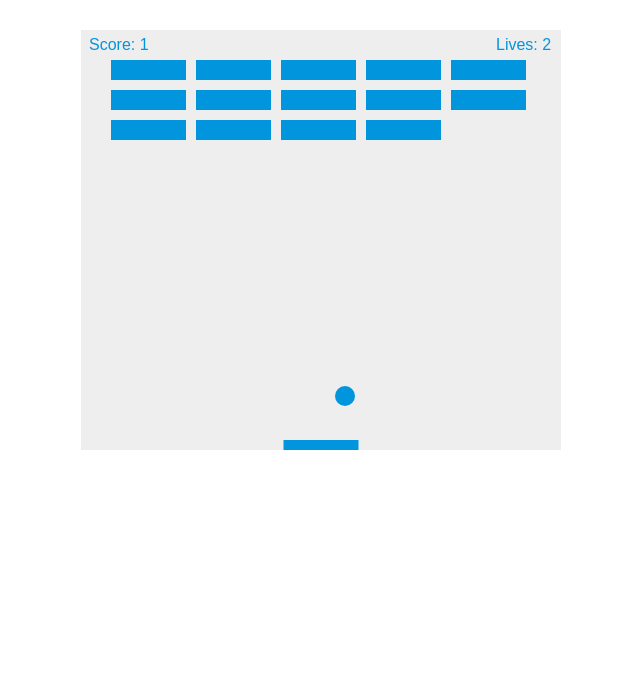
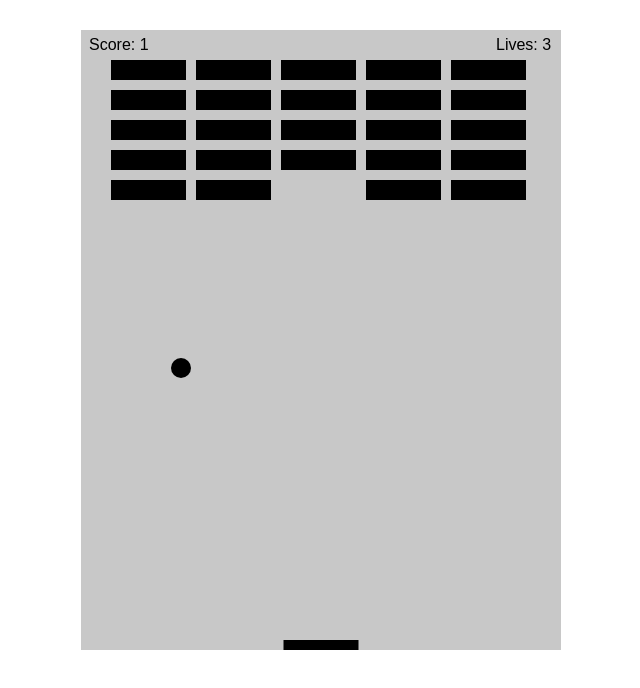
Before and after one commit to MitchPateman/brickr, a plain HTML site: page index.html in a window 1280 px wide. Shown: the whole page, without its empty margins (319-959 px from the left). Drawn offline with Linux system fonts and the light colour scheme.

Commit message:
Changed colors, made canvas height bigger, added rows of bricks

```diff
--- a/index.html
+++ b/index.html
@@ -5,12 +5,12 @@
 		<title>Brickr</title>
 		<style>
 			* { padding: 0; margin: 0; }
-			canvas { background: #eee; display: block; margin: 30px auto; }
+			canvas { background: rgb(200,200,200); display: block; margin: 30px auto; }
 		</style>
 </head>
 <body>
 
-<canvas id="myCanvas" width="480" height="420"></canvas>
+<canvas id="myCanvas" width="480" height="620"></canvas>
 
 <script>
 
@@ -32,7 +32,7 @@
 	var lives = 3;
 
 	//Brick Variables
-	var brickRowCount = 3;
+	var brickRowCount = 5;
 	var brickColumnCount = 5;
 	var brickWidth = 75;
 	var brickHeight = 20;
@@ -87,7 +87,7 @@
 		//(centerX, centerY, arcRadius, startAngle, endAngle, direction)
 		//direction = false for clockwise, true for counter-clockwise
 		ctx.arc(x, y, ballRadius, 0, Math.PI*2);
-		ctx.fillStyle = "#0095DD";
+		ctx.fillStyle = "rgb(0,0,0)";
 		ctx.fill();
 		ctx.closePath();
 	} //end of drawBall function
@@ -97,7 +97,7 @@
 		ctx.beginPath();
 		//(topleftX, topleftY, bottomrightX, bottomrightY)
 		ctx.rect(paddleX, canvas.height-paddleHeight, paddleWidth, paddleHeight)
-		ctx.fillStyle = "#0095DD"
+		ctx.fillStyle = "rgb(0,0,0)"
 		ctx.fill();
 		ctx.closePath();
 	} //end of drawPaddle function
@@ -112,7 +112,7 @@
 								bricks[c][r].y = brickY;
 								ctx.beginPath();
 								ctx.rect(brickX, brickY, brickWidth, brickHeight);
-								ctx.fillStyle = "#0095DD";
+								ctx.fillStyle = "rgb(0,0,0)"
 								ctx.fill();
 								ctx.closePath();
 						}
@@ -143,14 +143,14 @@
 
 	function drawScore(){
 		ctx.font = "16px Arial"
-		ctx.fillStyle = "#0095DD";
+		ctx.fillStyle = "rgb(0,0,0)";
 		ctx.fillText("Score: " +score, 8, 20);
 		//numbers are x,y values on canvas
 	}
 
 	function drawLives() {
 		ctx.font = "16px Arial";
-		ctx.fillStyle = "#0095DD";
+		ctx.fillStyle = "rgb(0,0,0)";
 		ctx.fillText("Lives: "+lives, canvas.width-65, 20);
 	}
 
```
